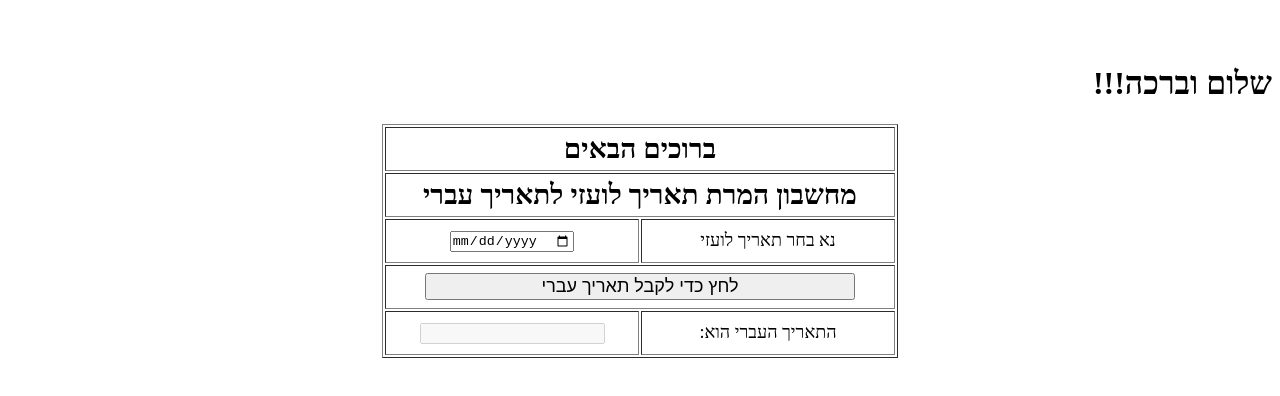
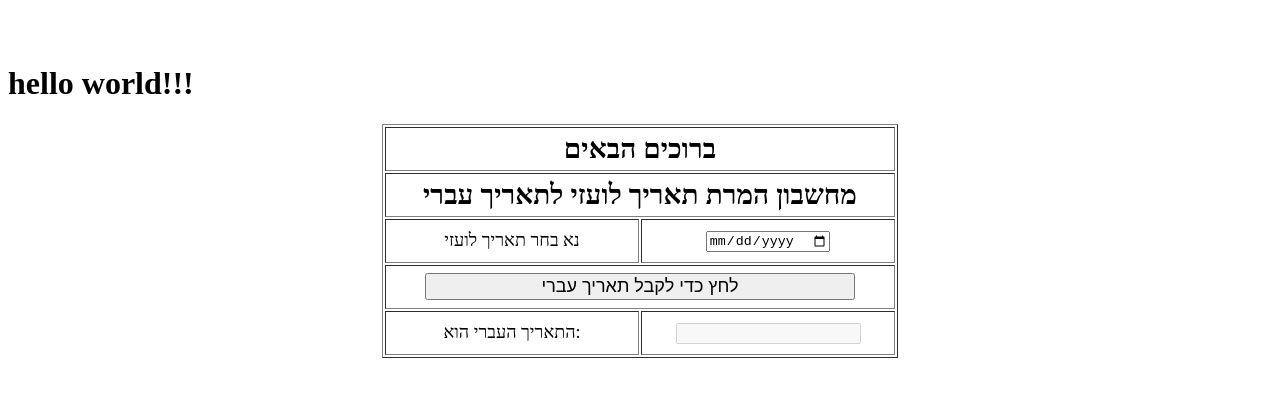
Before and after one commit to ArieZusman/temp, a plain HTML site: page index.html in a window 1280 px wide. Drawn offline with nearby package versions, Linux system fonts and the light colour scheme.

Commit message:
number tree

```diff
--- a/index.html
+++ b/index.html
@@ -27,7 +27,7 @@
 <body dir="auto">
     <br/>
     <br/>
-    <h1>שלום וברכה!!!</h1>
+    <h1>hello world!!!</h1>
     <div align="center">
         <table border="1">
             <tr>
```
